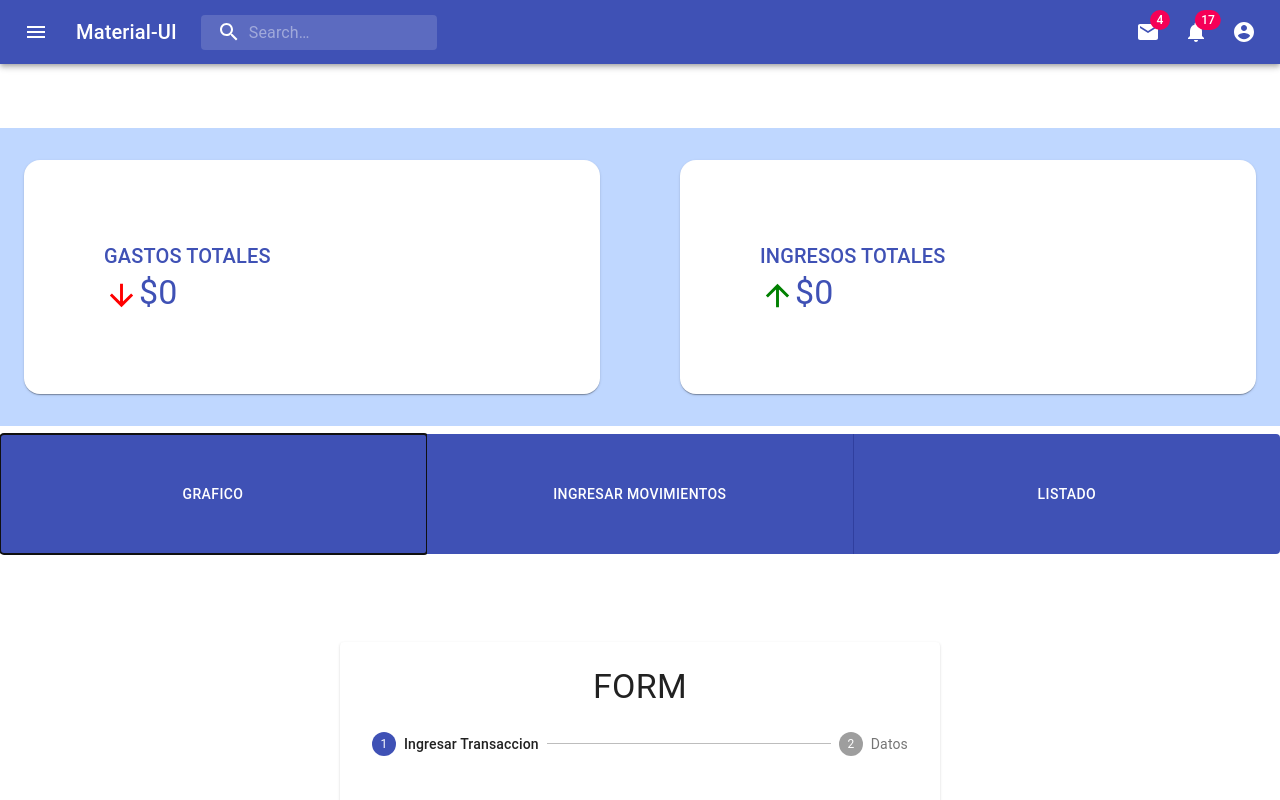
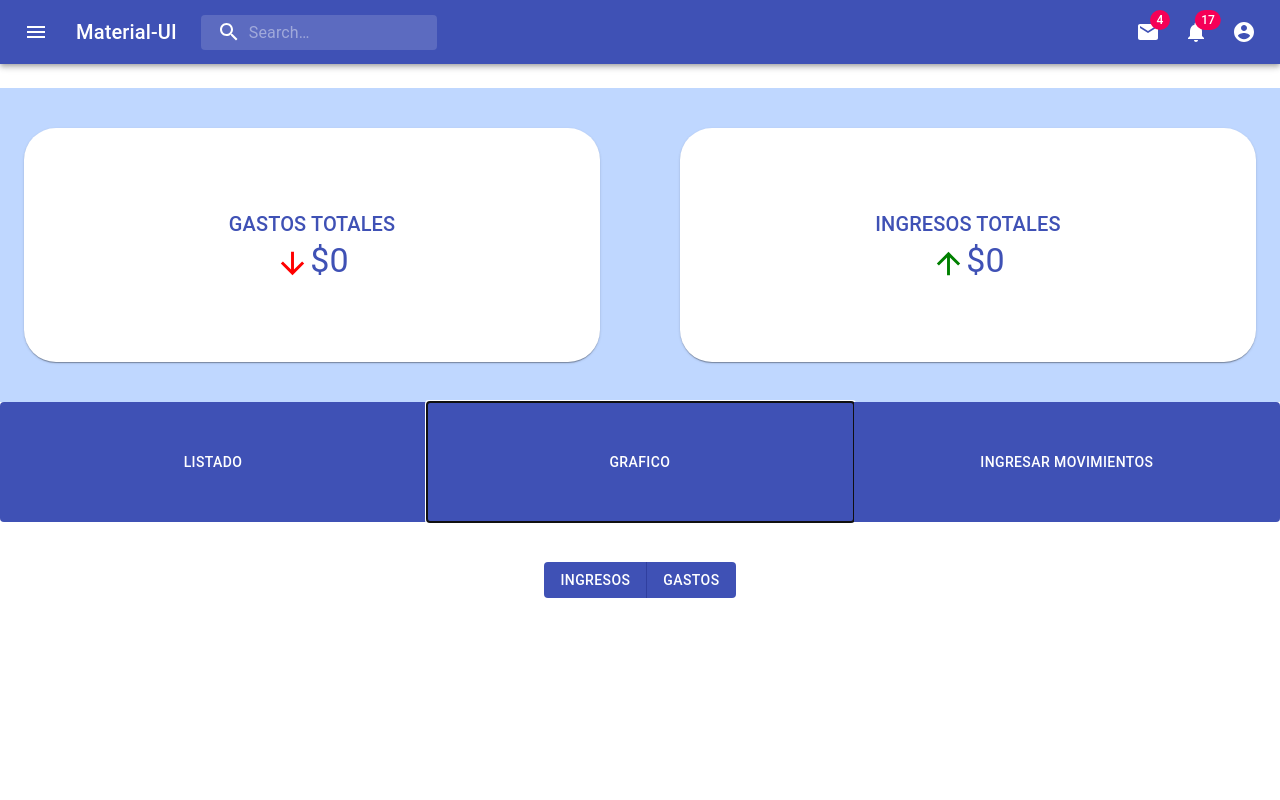
Before and after one commit to GuillermoGonzalez91/Cliente_React, a React (Create React App) app: page / in a window 1280 px wide. Both pictures are taken after a click on the button "GRAFICO". Built offline with nearby package versions, Linux system fonts and the light colour scheme; no server answers.

Commit message:
se realizan varias modificaciones

```diff
--- a/src/App.js
+++ b/src/App.js
@@ -20,7 +20,8 @@ paper: {
   display: 'flex',
   overflow: 'auto',
   flexDirection: 'column',
-  borderRadius: theme.spacing(2)
+  borderRadius: theme.spacing(4),
+  alignItems : 'center'
 
 },
 cuadrado :{
@@ -50,6 +51,7 @@ fixedHeight: {
 },
 appBarSpacer: theme.mixins.toolbar,
 content: {
+
   height: '100vh',
   overflow: 'auto',
   backgroundColor: "#ffffff"
@@ -60,19 +62,18 @@ container: {
 
 },
 buttons: {
-  paddingTop: theme.spacing(1),
+  paddingTop: theme.spacing(5),
   paddingBottom: theme.spacing(5),
-  aling : 'center',
-
+  borderRadius: theme.spacing(11),
 },
 buttons2: {
+  borderRadius: theme.spacing(11),
   height:theme.spacing(15),
 }
 
 }));
 
 function App() {
-
   const [transaction, setTransaction] = useState({
     concepto: '',
     monto: 0,
@@ -82,12 +83,32 @@ function App() {
 
   const classes = useStyles();
   const fixedHeightPaper = clsx(classes.paper, classes.fixedHeight);
-
-
-
   const [transactions, setTransactions] = useState([])
   const [listUpdated, setListUpdated] = useState(false)
-  const [mostrar,setMostrar] = useState(true);
+  const [pos,setPos] = useState();
+
+  function getContent(pos) {
+    switch (pos) {
+      case 0:
+        return(
+          <Fragment>
+            <Chart transaction={transaction} setTransaction={setTransaction} transactions={transactions} setListUpdated={setListUpdated} />
+          </Fragment>
+        )
+      case 1:
+       return(
+         <Grid  className={classes.paper2}>
+                  <Form transaction={transaction} setTransaction={setTransaction} setListUpdated={setListUpdated} />
+         </Grid>
+       )
+       default:
+       return(<Grid item xs={12}>
+          <Paper className={classes.paper2} >
+            <CustomPaginationActionsTable transaction={transaction} setTransaction={setTransaction} transactions={transactions} setListUpdated={setListUpdated} />
+          </Paper>
+        </Grid>)
+        }
+  }
 
   useEffect(() => {
     const getTransactios = () => {
@@ -100,24 +121,25 @@ function App() {
   }, [listUpdated]
   )
 
+
   return (
     <div>
       <main className={classes.content}>
       <PrimarySearchAppBar/>
         <div className={classes.appBarSpacer} />
         <div className={classes.backgroundColor}>
-          <Container maxWidth="lg" className={classes.container}>
+          <Container>
             <Grid container spacing={10}>
               {/* Recent Deposits  */}
-              <Grid item xs={6} md={6} lg={6}>
+              <Grid item xs={12} md={6} lg={6}>
                 <Paper className={fixedHeightPaper}>
-                <CardResume tipe = {'GASTOS TOTALES'} transactions={transactions} />
+                <CardResume type = {'GASTOS TOTALES'} transactions={transactions} />
                 </Paper>
               </Grid>
               {/* Recent Expenses */}
-              <Grid item xs={6} md={6} lg={6}>
+              <Grid item xs={12} md={6} lg={6}>
                 <Paper className={fixedHeightPaper}>
-                  <CardResume tipe = {'INGRESOS TOTALES'} transactions={transactions} />
+                  <CardResume type = {'INGRESOS TOTALES'} transactions={transactions} />
                 </Paper>
               </Grid>
             </Grid>
@@ -126,22 +148,13 @@ function App() {
         <div className={classes.buttons}>
           <Fragment>
             <ButtonGroup outlined = "none"color = "primary" fullWidth disableElevation variant="contained" className={classes.buttons2}>
-              <Button disableRipple  = "none" onClick={() => { setMostrar(true) }}>Grafico</Button>
-              <Button outlined = "none" onClick={() => { setMostrar(false) }}>Ingresar Movimientos</Button>
-              <Button outlined = "none" onClick={() => { setMostrar(false) }}>Listado</Button>
+              <Button outlined  = "none" onClick={() => { setPos(2)}}>Listado</Button>
+              <Button outlined  = "none" onClick={() => { setPos(0)}}>Grafico</Button>
+              <Button outlined  = "none" onClick={() => { setPos(1)}}>Ingresar Movimientos</Button>
             </ButtonGroup>
           </Fragment>
         </div>
-  {mostrar
-        ?
-        <Form transaction={transaction} setTransaction={setTransaction} setListUpdated={setListUpdated} />
-        :<Chart transaction={transaction} setTransaction={setTransaction} transactions={transactions} setListUpdated={setListUpdated} />
-      }
-        <Grid item xs={12}>
-          <Paper className={classes.paper2} >
-            <CustomPaginationActionsTable transaction={transaction} setTransaction={setTransaction} transactions={transactions} setListUpdated={setListUpdated} />
-          </Paper>
-        </Grid>
+            {getContent(pos)}
       </main>
     </div>
   );
--- a/src/Components/CardResume.js
+++ b/src/Components/CardResume.js
@@ -13,8 +13,8 @@ export default function CardResume(props) {
   const classes = useStyles();
   var value;
 
-    function showTransation(tipe) {
-        if (tipe === "INGRESOS TOTALES") {
+    function showTransation(type) {
+        if (type === "INGRESOS TOTALES") {
              var TotalTransaction = props.transactions.reduce((sum, value) => (typeof value.Monto == "number" && value.Tipo !== "Egreso" ? sum + value.Monto : sum), 0);
             console.log(TotalTransaction);
         }
@@ -24,15 +24,17 @@ export default function CardResume(props) {
         }
         return(TotalTransaction)
     }
-    value = showTransation(props.tipe)
+
+
+    value = showTransation(props.type)
 
     return (
         <React.Fragment>
             <Typography component="p" variant="h6" aling="center" color="primary" className={classes.depositContext}>
-                {props.tipe}
+                {props.type}
             </Typography>
-            <Typography component="p" variant="h4" aling="center" color="primary" className={classes.depositContext}>
-                {props.tipe === "INGRESOS TOTALES" ? <ArrowUpwardIcon htmlColor='green' fontSize='large' /> :
+            <Typography component="p" variant="h4" aling='center' color="primary" className={classes.depositContext}>
+                {props.type === "INGRESOS TOTALES" ? <ArrowUpwardIcon htmlColor='green' fontSize='large' /> :
                     <ArrowDownwardIcon htmlColor='red' fontSize='large' />}
             ${value}
             </Typography>
--- a/src/Components/Chart.js
+++ b/src/Components/Chart.js
@@ -1,54 +1,55 @@
-import React from 'react';
+import React, {Fragment, useState} from 'react';
 import { useTheme } from '@material-ui/core/styles';
 import { LineChart, Line, XAxis, YAxis, Label, ResponsiveContainer } from 'recharts';
+import { AccessibilityNew } from '@material-ui/icons';
+import ButtonGroup from '@material-ui/core/ButtonGroup';
+import Button from '@material-ui/core/Button';
+import { makeStyles } from '@material-ui/core/styles';
+import Grid from '@material-ui/core/Grid';
 
 
 
 
-// Generate Sales Data
-function createData(time, amount) {
-  return { time, amount };
-}
+const useStyles = makeStyles((theme) => ({
+  buttons2: {
+  justifyContent : 'auto'
+  }
+  }));
+//transaction, transactions ,setTransaction, setListUpdated
+export default function Chart(props) {
 
-const data = [
-  createData('12/12', 33),
-  createData('13/12', 11),
-  createData('14/12', 33),
-  createData('15/12', 44),
-  createData('16/12', 55),
-  createData('17/12', 11),
-  createData('18/12', 22),
-  createData('19/12', 99),
-  createData('20/12', undefined),
-];
+  const [pos,setPos] = useState();
+
+  const classes = useStyles();
+  const theme = useTheme();
+  const a = props.transactions
 
 
+  const a2=a.filter(x => x.Tipo === "Ingreso" )
+  const a1=a.filter(x => x.Tipo === "Egreso" )
+  console.log(a1)
+  console.log(a2)
+  return (
+    <React.Fragment>
+      <Grid container
+        direction="row"
+        justify="center"
+        alignItems="center">
+        <ButtonGroup classNeme={classes.buttons} disableElevation variant="contained" color="primary">
+          <Button onClick={() => {setPos(1)}}>Ingresos</Button>
+          <Button onClick={() => {setPos(2)}}>Gastos</Button>
+        </ButtonGroup>
+      </Grid>
 
-
-
-
-
-export default function Chart({transaction, transactions ,setTransaction, setListUpdated}) {
-  const theme = useTheme();
-
-let{concepto, monto, fecha, tipo} = transaction
-
-
-
-  return (
-
-
-
-    <React.Fragment>
       <ResponsiveContainer>
+      { pos === 1 ?
         <LineChart
-          data={transactions}
+          data = {a1}
           margin={{
-            top: 16,
-            right: 150,
-            bottom: 400,
-            left: 150,
-
+            top: 15,
+            right: 200,
+            bottom: 200,
+            left: 50,
           }}
         >
           <XAxis dataKey="Fecha" stroke={theme.palette.text.secondary} />
@@ -58,12 +59,35 @@ let{concepto, monto, fecha, tipo} = transaction
               position="left"
               style={{ textAnchor: 'middle', fill: theme.palette.text.primary }}
             >
-              Gastos ($)
+              INGRESOS
             </Label>
           </YAxis>
           <Line type="monotone" dataKey="Monto" stroke="#008f39" dot={false} />
+        </LineChart>
+         :
+        <LineChart
+          data = {a2}
+          margin={{
+            top: 15,
+            right: 200,
+            bottom: 200,
+            left: 50,
+          }}
+        >
+          <XAxis dataKey="Fecha" stroke={theme.palette.text.secondary} />
+          <YAxis stroke={theme.palette.text.secondary}>
+            <Label
+              angle={270}
+              position="left"
+              style={{ textAnchor: 'middle', fill: theme.palette.text.primary }}
+            >
+              GASTOS
+            </Label>
+          </YAxis>
           <Line type="monotone" dataKey="Monto" stroke="#ff1100" dot={false} />
+
         </LineChart>
+        }
       </ResponsiveContainer>
     </React.Fragment>
   );
--- a/src/Components/FormSecundary.js
+++ b/src/Components/FormSecundary.js
@@ -9,6 +9,8 @@ import Select from '@material-ui/core/Select';
 import { makeStyles } from '@material-ui/core/styles';
 
 export default function AddressForm({transaction, setTransaction}) {
+
+
 
   const useStyles = makeStyles((theme) => ({
     formControl: {
@@ -28,10 +30,9 @@ export default function AddressForm({transaction, setTransaction}) {
     })};
 
 
-
 let{concepto, monto, fecha, tipo} = transaction
 
-  return (
+return (
     <React.Fragment>
       <Typography variant="h6" gutterBottom>
     Cargar datos
--- a/src/Components/Resume.js
+++ b/src/Components/Resume.js
@@ -24,6 +24,9 @@ const useStyles = makeStyles((theme) => ({
 export default function Resume({transaction}) {
   const classes = useStyles();
 
+
+
+
   return (
     <React.Fragment>
       <Typography component="h1" variant="h4" align="center">
```
Also changed, not shown: src/Components/FormPrimary.js (+4 -3 lines).
